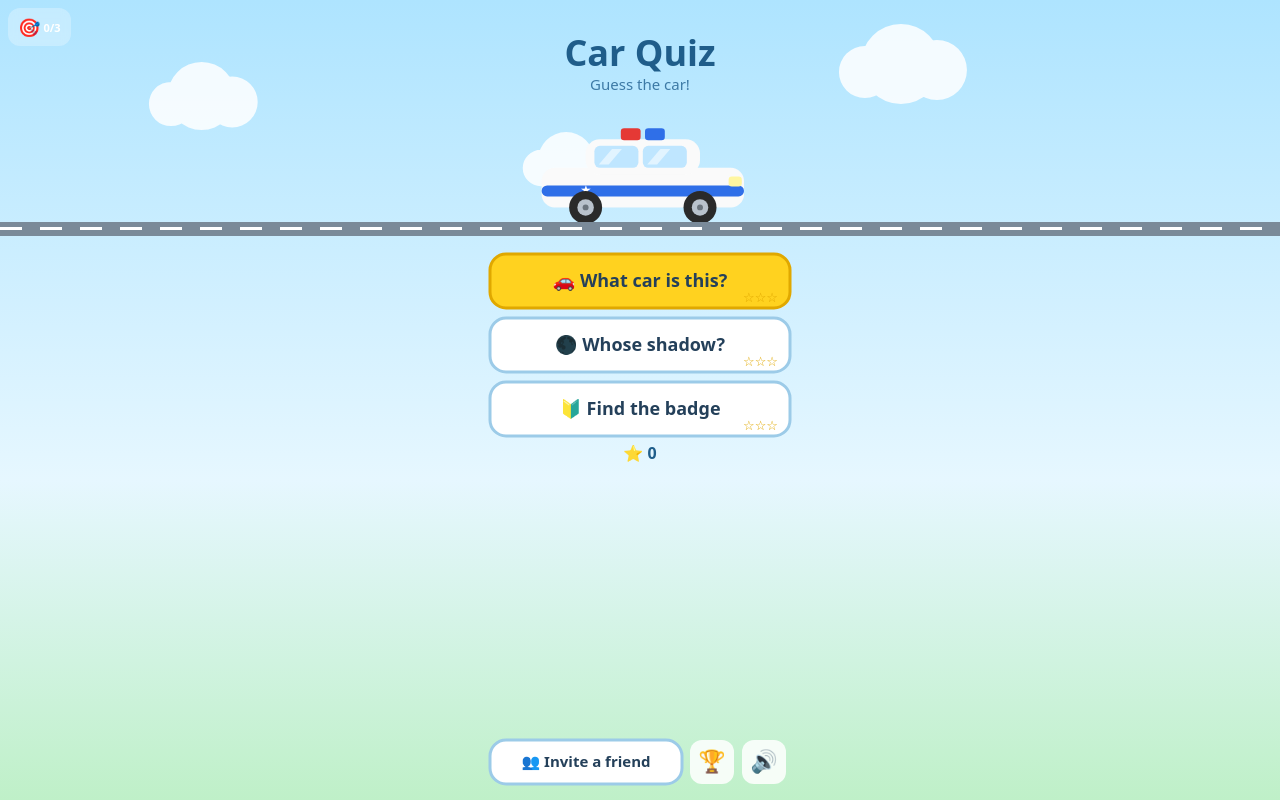
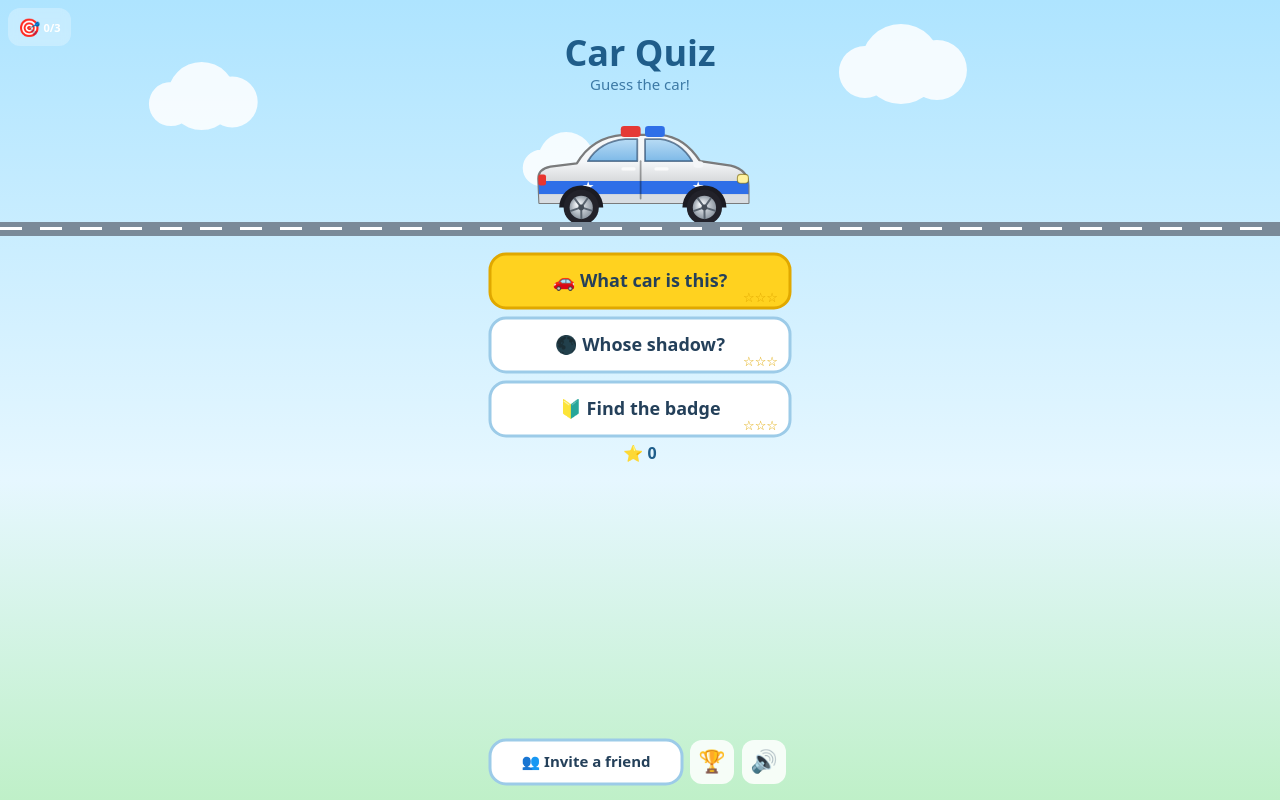
Before and after one commit to avakhobov-source/Auto-znayka, a plain HTML site: page index.html in a window 1280 px wide. Drawn offline with Linux system fonts and the light colour scheme; animation ran at ten frames a second.

Commit message:
Автознайка: более реалистичные машины, седан в режиме значков
Co-Authored-By: Claude Sonnet 5.5 <noreply@anthropic.com>
Claude-Session: https://claude.ai/code/session_01GinqKrtwVmUeCZbHRRShbY

```diff
--- a/index.html
+++ b/index.html
@@ -112,33 +112,49 @@ function circ(x,y,r,c){ctx.fillStyle=C(c);ctx.beginPath();ctx.arc(x,y,r,0,7);ctx
 function wheel(x,y,r){circ(x,y,r,'#2a2a2a');if(!SIL){circ(x,y,r*.5,'#b9c2cc');circ(x,y,r*.18,'#6b747d');}}
 function win(x,y,w,h){box(x,y,w,h,5,'#bfe6ff');if(!SIL){ctx.fillStyle='rgba(255,255,255,.55)';ctx.beginPath();ctx.moveTo(x+4,y+h-3);ctx.lineTo(x+w*.4,y+3);ctx.lineTo(x+w*.4+9,y+3);ctx.lineTo(x+13,y+h-3);ctx.fill();}}
 function txt(s,x,y,sz,c){if(SIL)return;ctx.fillStyle=c;ctx.font='bold '+sz+'px system-ui';ctx.textAlign='center';ctx.textBaseline='middle';ctx.fillText(s,x,y);}
+function shade(h,k){var n=parseInt(h.slice(1),16),r=n>>16,g=(n>>8)&255,b=n&255,t=k<0?0:255,a=Math.abs(k);r=Math.round(r+(t-r)*a);g=Math.round(g+(t-g)*a);b=Math.round(b+(t-b)*a);return 'rgb('+r+','+g+','+b+')';}
+function body(d,c){var p=new Path2D(d);if(SIL){ctx.fillStyle='#2b2b45';ctx.fill(p);return;}var g=ctx.createLinearGradient(0,-48,0,34);g.addColorStop(0,shade(c,.3));g.addColorStop(.5,c);g.addColorStop(1,shade(c,-.28));ctx.fillStyle=g;ctx.fill(p);ctx.lineWidth=2;ctx.lineJoin='round';ctx.strokeStyle=shade(c,-.5);ctx.stroke(p);}
+function glass(d){if(SIL)return;var p=new Path2D(d),g=ctx.createLinearGradient(0,-44,0,-6);g.addColorStop(0,'#e6f6ff');g.addColorStop(1,'#78b6e6');ctx.fillStyle=g;ctx.fill(p);ctx.lineWidth=1.6;ctx.strokeStyle='rgba(25,55,90,.6)';ctx.lineJoin='round';ctx.stroke(p);}
+function arch(x,y,r){if(SIL)return;ctx.fillStyle='#1b1b22';ctx.beginPath();ctx.arc(x,y,r+4,Math.PI,0);ctx.fill();}
+function wh(x,y,r){circ(x,y,r,'#22222a');if(SIL)return;var g=ctx.createRadialGradient(x-r*.2,y-r*.2,1,x,y,r*.7);g.addColorStop(0,'#f4f7fa');g.addColorStop(1,'#8a949f');ctx.fillStyle=g;ctx.beginPath();ctx.arc(x,y,r*.66,0,7);ctx.fill();ctx.strokeStyle='#59636e';ctx.lineWidth=1.8;for(var k=0;k<5;k++){var a=k*1.2566+.3;ctx.beginPath();ctx.moveTo(x,y);ctx.lineTo(x+Math.cos(a)*r*.62,y+Math.sin(a)*r*.62);ctx.stroke();}circ(x,y,r*.16,'#454d57');}
+function lamps(fx,fy,bx,by){if(SIL)return;ctx.fillStyle='#fff3a0';rr(fx-10,fy,10,8,3);ctx.fill();ctx.strokeStyle='rgba(120,100,0,.6)';ctx.lineWidth=1;ctx.stroke();ctx.fillStyle='#e8352f';rr(bx,by,7,10,2);ctx.fill();}
+function ln(x1,y1,x2,y2,c,w){if(SIL)return;ctx.strokeStyle=c||'rgba(0,0,0,.35)';ctx.lineWidth=w||1.6;ctx.lineCap='round';ctx.beginPath();ctx.moveTo(x1,y1);ctx.lineTo(x2,y2);ctx.stroke();}
+function doors(sx){ln(sx,-8,sx,26);ln(sx-16,-1,sx-6,-1,'rgba(255,255,255,.75)',3);ln(sx+14,-1,sx+24,-1,'rgba(255,255,255,.75)',3);}
+function mirror(x,y,c){box(x,y,9,6,3,c);}
+var SEDAN='M-94,30 L-95,8 Q-95,-1 -84,-3 L-60,-6 Q-46,-30 -18,-32 L16,-32 Q38,-30 52,-8 L80,-4 Q96,0 96,14 L96,30 Z';
 var VEH={
- taxi:function(c){c=c||'#ffd21f';box(-92,-2,184,36,12,c);box(-52,-28,104,32,13,c);win(-44,-22,40,20);win(0,-22,40,20);box(-16,-40,32,13,4,'#fff');txt(T('ТАКСИ'),0,-33,8,'#222');
-  for(var i=0;i<9;i++)if(!SIL){ctx.fillStyle=i%2?'#fff':'#222';ctx.fillRect(-72+i*16,12,8,7);}
-  box(78,6,12,9,3,'#fff6a0');wheel(-52,34,15);wheel(52,34,15);},
- police:function(c){box(-92,-2,184,36,12,'#fafafa');box(-52,-28,104,32,13,'#fafafa');win(-44,-22,40,20);win(0,-22,40,20);box(-92,14,184,10,0,c||'#2f6fe8');
-  box(-20,-38,18,11,3,'#e53935');box(2,-38,18,11,3,'#2f6fe8');txt('★',-52,19,10,'#fff');box(78,6,12,9,3,'#fff6a0');wheel(-52,34,15);wheel(52,34,15);},
- ambulance:function(c){box(-94,-30,150,64,12,'#fafafa');box(44,-14,50,48,12,'#fafafa');win(58,-8,30,22);box(-20,-40,34,11,4,'#e53935');
-  box(-52,-16,34,10,2,c||'#e53935');box(-40,-28,10,34,2,c||'#e53935');box(-94,18,188,8,0,c||'#e53935');box(86,8,10,9,3,'#fff6a0');wheel(-56,34,15);wheel(56,34,15);},
- fire:function(c){c=c||'#e53935';box(-98,-8,196,44,10,c);box(40,-34,56,48,10,c);win(52,-28,34,22);
-  if(!SIL){ctx.fillStyle='#c9cdd2';ctx.fillRect(-90,-22,110,8);for(var i=0;i<10;i++)ctx.fillRect(-88+i*11,-22,3,8);ctx.fillRect(-90,-26,110,4);}else{box(-90,-26,110,12,2,'#000');}
-  box(-98,8,138,8,0,'#fff');box(86,6,12,9,3,'#fff6a0');wheel(-62,36,16);wheel(-20,36,16);wheel(66,36,16);},
- bulldozer:function(c){c=c||'#ffbf1f';box(-52,-6,92,34,8,c);box(-34,-36,56,34,8,c);win(-26,-30,38,22);box(-48,-48,8,16,2,'#555');
-  box(-74,18,150,26,13,'#333');if(!SIL){[-52,-18,18,52].forEach(function(x){circ(x,31,9,'#6b6b6b');circ(x,31,3,'#222');});}
-  box(78,-8,10,54,3,'#9aa3ad');ctx.strokeStyle=C('#9aa3ad');ctx.lineWidth=7;ctx.beginPath();ctx.moveTo(40,8);ctx.lineTo(80,14);ctx.stroke();},
- dump:function(c){c=c||'#ff8f1f';box(-100,12,196,14,4,'#6b6b6b');box(44,-22,52,52,10,'#3fa34d');win(60,-14,28,22);
-  ctx.save();ctx.translate(-96,12);ctx.rotate(-.13);box(0,-46,138,46,6,c);if(!SIL){ctx.fillStyle='rgba(0,0,0,.12)';ctx.fillRect(0,-46,138,8);}ctx.restore();
-  wheel(-70,36,16);wheel(-30,36,16);wheel(66,36,16);},
- race:function(c){c=c||'#e53935';box(-96,4,192,26,12,c);ctx.fillStyle=C(c);ctx.beginPath();ctx.moveTo(-34,6);ctx.quadraticCurveTo(-20,-24,12,-24);ctx.lineTo(30,6);ctx.fill();
-  if(!SIL){ctx.fillStyle='#bfe6ff';ctx.beginPath();ctx.moveTo(-24,4);ctx.quadraticCurveTo(-14,-18,8,-18);ctx.lineTo(20,4);ctx.fill();}
-  box(-100,-14,16,6,2,'#222');box(-96,-12,5,20,2,'#222');circ(-8,16,9,'#fff');txt('7',-8,17,12,'#222');box(84,10,10,8,3,'#fff6a0');wheel(-58,32,15);wheel(58,32,15);},
- bus:function(c){c=c||'#ffb400';box(-98,-34,196,68,12,c);for(var i=0;i<5;i++)win(-86+i*33,-26,26,22);win(72,-26,20,22);box(-98,10,196,6,0,'#222');
-  box(-98,20,196,5,0,'#fff');box(90,16,8,9,3,'#fff6a0');wheel(-58,34,16);wheel(58,34,16);},
- tractor:function(c){c=c||'#3fa34d';box(-22,-4,96,28,8,c);box(-6,-36,46,34,8,c);win(0,-30,34,22);box(54,-24,7,24,2,'#555');
-  circ(-40,22,30,'#2a2a2a');if(!SIL){circ(-40,22,17,c);circ(-40,22,6,'#ddd');}circ(62,32,15,'#2a2a2a');if(!SIL){circ(62,32,7,'#ddd');}
-  box(-96,16,40,10,3,'#8a8a8a');},
- jeep:function(c){c=c||'#4aa86a';box(-92,-10,184,46,10,c);box(-62,-36,118,32,9,c);win(-54,-30,36,22);win(-12,-30,36,22);win(30,-30,20,22);
-  box(-60,-42,112,5,2,'#444');circ(-98,12,13,'#2a2a2a');box(80,2,12,10,3,'#fff6a0');wheel(-52,36,17);wheel(52,36,17);}
+ sedan:function(c){c=c||'#2f6fe8';body(SEDAN,c);glass('M-50,-8 Q-39,-26 -16,-28 L-5,-28 L-5,-8 Z');glass('M2,-28 L16,-28 Q34,-26 45,-8 L2,-8 Z');doors(-2);mirror(46,-8,c);
+  ln(-94,22,96,22,'rgba(0,0,0,.25)',3);arch(-56,34,16);arch(56,34,16);wh(-56,34,16);wh(56,34,16);lamps(96,4,-95,4);},
+ taxi:function(c){c=c||'#ffd21f';body(SEDAN,c);glass('M-50,-8 Q-39,-26 -16,-28 L-5,-28 L-5,-8 Z');glass('M2,-28 L16,-28 Q34,-26 45,-8 L2,-8 Z');doors(-2);mirror(46,-8,c);
+  box(-16,-43,32,12,4,'#fff');txt(T('ТАКСИ'),0,-37,8,'#222');if(!SIL){for(var i=0;i<14;i++){ctx.fillStyle=i%2?'#fff':'#222';ctx.fillRect(-84+i*12,8,6,6);}}
+  arch(-56,34,16);arch(56,34,16);wh(-56,34,16);wh(56,34,16);lamps(96,4,-95,4);},
+ police:function(c){body(SEDAN,'#f4f6f8');if(!SIL){ctx.save();ctx.clip(new Path2D(SEDAN));ctx.fillStyle=c||'#2f6fe8';ctx.fillRect(-100,10,200,12);ctx.fillStyle='#d8dde2';ctx.fillRect(-100,22,200,10);ctx.restore();}
+  glass('M-50,-8 Q-39,-26 -16,-28 L-5,-28 L-5,-8 Z');glass('M2,-28 L16,-28 Q34,-26 45,-8 L2,-8 Z');doors(-2);mirror(46,-8,'#f4f6f8');
+  box(-20,-40,18,10,3,'#e53935');box(2,-40,18,10,3,'#2f6fe8');txt('★',-50,16,11,'#fff');txt('★',50,16,11,'#fff');
+  arch(-56,34,16);arch(56,34,16);wh(-56,34,16);wh(56,34,16);lamps(96,4,-95,4);},
+ ambulance:function(c){c=c||'#e53935';body('M-96,30 L-96,-26 Q-96,-36 -86,-36 L34,-36 Q48,-36 54,-26 L68,-8 L88,-4 Q97,-1 97,10 L97,30 Z','#f7f8fa');
+  glass('M40,-30 L47,-30 L60,-10 L40,-10 Z');if(!SIL){ctx.fillStyle=c;ctx.fillRect(-96,12,193,8);ctx.fillRect(-55,-20,22,7);ctx.fillRect(-47.5,-27.5,7,22);}
+  box(-12,-44,12,9,3,'#e53935');box(2,-44,12,9,3,'#2f6fe8');ln(36,-34,36,26);arch(-58,34,16);arch(58,34,16);wh(-58,34,16);wh(58,34,16);lamps(97,4,-96,2);},
+ fire:function(c){c=c||'#e53935';body('M-100,30 L-100,-12 L22,-12 L22,-34 Q22,-40 30,-40 L66,-40 Q76,-40 80,-30 L90,-8 L96,-6 Q100,-4 100,8 L100,30 Z',c);
+  glass('M32,-34 L64,-34 Q72,-34 76,-26 L84,-10 L32,-10 Z');if(!SIL){ctx.fillStyle='#fff';ctx.fillRect(-100,10,200,6);ctx.fillStyle='#cfd4da';ctx.fillRect(-94,-22,108,9);ctx.strokeStyle='#8a929a';ctx.lineWidth=2;ctx.strokeRect(-94,-22,108,9);for(var i=0;i<12;i++){ctx.beginPath();ctx.moveTo(-90+i*9,-22);ctx.lineTo(-90+i*9,-13);ctx.stroke();}}else{box(-94,-24,108,12,2,'#000');}
+  box(40,-48,18,8,3,'#e53935');box(44,-52,10,6,3,'#2f6fe8');ln(22,-34,22,26);arch(-66,34,17);arch(-24,34,17);arch(68,34,17);wh(-66,34,17);wh(-24,34,17);wh(68,34,17);lamps(100,2,-100,-4);},
+ bulldozer:function(c){c=c||'#ffbf1f';box(-76,18,156,32,16,'#2c2c32');if(!SIL){[-54,-18,18,54].forEach(function(x){circ(x,34,9,'#7a7a84');circ(x,34,3,'#222');});ctx.strokeStyle='#3a3a42';ctx.lineWidth=2;for(var k=-70;k<80;k+=10){ctx.beginPath();ctx.moveTo(k,18);ctx.lineTo(k,22);ctx.stroke();}}
+  body('M-52,18 L-52,-40 Q-52,-48 -44,-48 L6,-48 Q14,-48 16,-40 L18,-24 L50,-24 Q58,-24 58,-16 L58,18 Z',c);glass('M-44,-42 L6,-42 L10,-26 L-44,-26 Z');box(34,-44,6,22,2,'#555');box(-56,-52,70,6,3,shade(c,-.3));
+  ln(58,12,88,22,'#7c8590',6);box(86,-4,10,54,3,'#9aa3ad');box(-60,2,6,10,2,'#555');},
+ dump:function(c){c=c||'#ff8f1f';box(-100,14,200,14,4,'#5b5b63');body('M40,30 L40,-18 Q40,-30 52,-30 L76,-30 Q86,-30 90,-20 L100,0 Q102,4 102,10 L102,30 Z','#3fa34d');glass('M52,-24 L76,-24 Q82,-24 85,-16 L92,-4 L52,-4 Z');
+  ctx.save();ctx.translate(-96,14);ctx.rotate(-.13);body('M0,0 L0,-44 L8,-50 L138,-50 L138,-6 L132,0 Z',c);if(!SIL){ctx.fillStyle='rgba(0,0,0,.14)';ctx.fillRect(0,-50,138,7);for(var i=1;i<5;i++)ln(i*27,-44,i*27,-4,'rgba(0,0,0,.22)',2);}ctx.restore();
+  arch(-70,34,17);arch(-30,34,17);arch(68,34,17);wh(-70,34,17);wh(-30,34,17);wh(68,34,17);lamps(102,6,-100,12);},
+ race:function(c){c=c||'#e53935';body('M-96,28 L-96,12 Q-96,4 -84,2 L-44,0 Q-30,-14 -6,-20 Q18,-24 34,-8 L36,0 L86,6 Q98,9 98,18 L98,28 Z',c);glass('M-22,-2 Q-8,-16 10,-18 Q22,-18 28,-6 L28,0 L-24,0 Z');
+  box(-102,-18,22,5,2,'#222');box(-92,-14,5,18,2,'#222');if(!SIL){circ(-8,15,9,'#fff');}txt('7',-8,16,12,'#222');ln(-30,22,86,22,'rgba(255,255,255,.6)',3);
+  arch(-60,34,16);arch(62,34,16);wh(-60,34,16);wh(62,34,16);lamps(98,8,-96,8);},
+ bus:function(c){c=c||'#ffb400';body('M-98,32 L-98,-24 Q-98,-38 -84,-38 L82,-38 Q96,-38 98,-26 L98,32 Z',c);for(var i=0;i<5;i++)glass('M'+(-88+i*32)+',-30 h26 v22 h-26 Z');glass('M70,-30 L90,-30 L90,-8 L70,-8 Z');
+  if(!SIL){ctx.fillStyle='#222';ctx.fillRect(-98,6,196,5);ctx.fillStyle='#fff';ctx.fillRect(-98,14,196,5);}ln(64,-32,64,28);arch(-58,34,17);arch(58,34,17);wh(-58,34,17);wh(58,34,17);lamps(98,6,-98,6);},
+ tractor:function(c){c=c||'#3fa34d';body('M-8,18 L-8,-6 Q-8,-14 0,-14 L70,-14 Q78,-14 78,-6 L78,20 L-8,20 Z',c);glass('M-30,-44 L12,-44 Q18,-44 20,-36 L24,-10 L-30,-10 Z');box(-34,-52,58,8,3,shade(c,-.25));box(-34,-44,5,36,2,shade(c,-.25));box(56,-36,6,24,2,'#444');
+  circ(-40,22,30,'#25252b');if(!SIL){circ(-40,22,17,c);circ(-40,22,6,'#ddd');ctx.strokeStyle='#18181c';ctx.lineWidth=3;for(var k=0;k<14;k++){var a=k*.4488;ctx.beginPath();ctx.moveTo(-40+Math.cos(a)*26,22+Math.sin(a)*26);ctx.lineTo(-40+Math.cos(a)*30,22+Math.sin(a)*30);ctx.stroke();}}
+  circ(64,34,16,'#25252b');if(!SIL){circ(64,34,8,'#ddd');circ(64,34,3,'#777');}box(76,10,14,8,3,'#8a8a8a');},
+ jeep:function(c){c=c||'#4aa86a';body('M-94,30 L-96,-4 Q-96,-12 -88,-14 L-84,-36 Q-82,-42 -72,-42 L24,-42 Q34,-42 40,-34 L54,-14 L84,-10 Q96,-6 96,8 L96,30 Z',c);
+  glass('M-76,-36 L-6,-36 L-6,-14 L-78,-14 Z');glass('M0,-36 L24,-36 Q30,-36 34,-30 L46,-14 L0,-14 Z');doors(-3);ln(-70,-45,16,-45,'#444',4);mirror(46,-12,c);
+  circ(-102,8,15,'#25252b');if(!SIL)circ(-102,8,7,c);arch(-56,34,18);arch(56,34,18);wh(-56,34,18);wh(56,34,18);lamps(96,0,-95,0);}
 };
 var VT=['taxi','police','ambulance','fire','bulldozer','dump','race','bus','tractor','jeep'];
 var VN={taxi:T('Такси'),police:T('Полиция'),ambulance:T('Скорая помощь'),fire:T('Пожарная'),bulldozer:T('Бульдозер'),dump:T('Самосвал'),race:T('Гоночная'),bus:T('Автобус'),tractor:T('Трактор'),jeep:T('Джип')};
@@ -168,7 +184,7 @@ function startMode(m){mode=m;qi=0;pts=0;first=0;state='quiz';initAudio();
 function nextQ(){
  if(qi>=10){finish();return;}
  var c=qList[qi];wrong={};firstTry=true;okT=0;shakeId=-1;
- if(mode===3){var vt=['race','jeep','bus'][(Math.random()*4)|0];Q={c:c,opts:pick3(c,BR.length),veh:vt};}
+ if(mode===3){var vt=['race','jeep','sedan','bus'][(Math.random()*4)|0];Q={c:c,opts:pick3(c,BR.length),veh:vt};}
  else Q={c:c,opts:pick3(c,VT.length)};
 }
 function answer(idx){
@@ -305,7 +321,7 @@ return {init:init,done:done,share:share,show:show};
 
 try{QS.init({id:'az',P:80,top:0,reward:function(k){S.total+=10*k;save();},rewLabel:function(k){return '⭐'+10*k}});setInterval(function(){try{QS.show(state==='menu')}catch(e){}},250);}catch(e){console.log('QSERR '+e)}
 requestAnimationFrame(loop);
-window.__dbg={startMode:startMode,answer:answer,get Q(){return Q;},get state(){return state;},get qi(){return qi;}};
+window.__dbg={drawVeh:drawVeh,VT:VT,startMode:startMode,answer:answer,get Q(){return Q;},get state(){return state;},get qi(){return qi;}};
 cv.addEventListener('pointerdown',function(e){initAudio();});
 cv.addEventListener('click',function(e){for(var i=btns.length-1;i>=0;i--){var b=btns[i];if(e.clientX>=b.x&&e.clientX<=b.x+b.w&&e.clientY>=b.y&&e.clientY<=b.y+b.h){tick();b.fn();return;}}});
 })();
```
